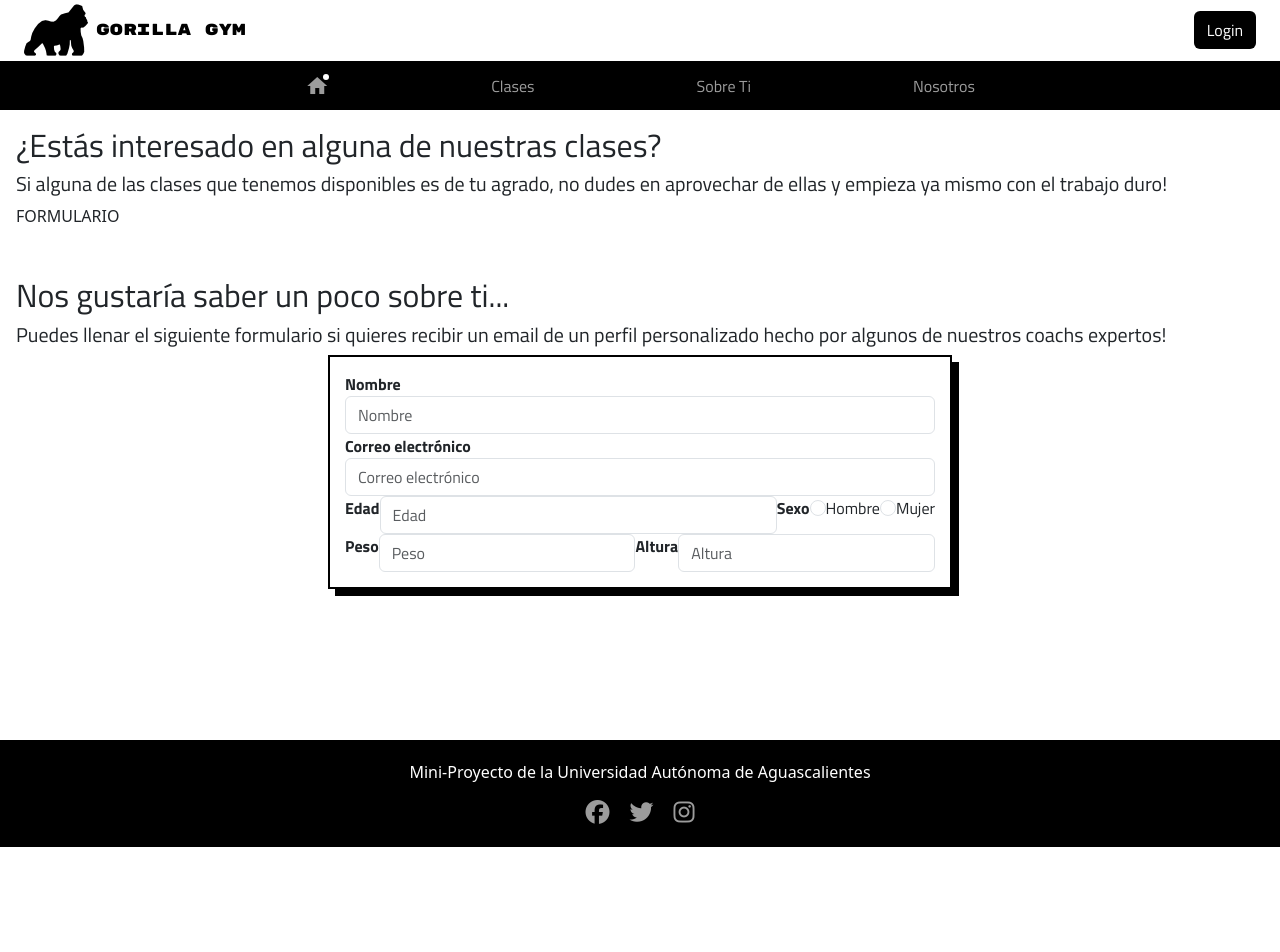
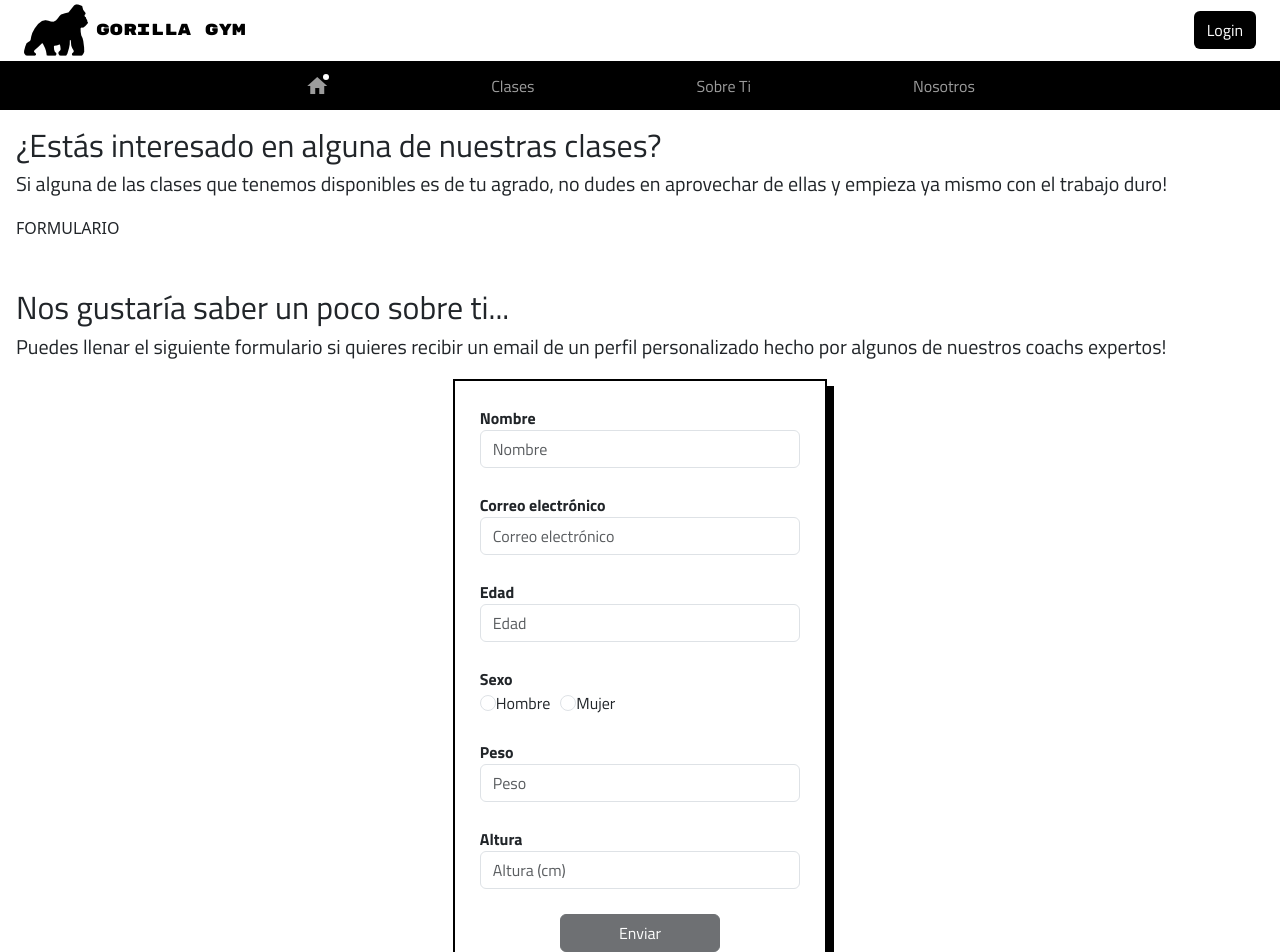
Before and after one commit to wachitorico69/miniproyecto-angular, an Angular app: page /sobreti in a window 1280 px wide. Shown: the top 952 px of the page. Before the commit the page ends 847 px from the top, so only its background shows below. Built offline with nearby package versions, Linux system fonts and the light colour scheme; a web font is replaced by a local one.

Commit message:
form template listo

```diff
--- a/package.json
+++ b/package.json
@@ -21,6 +21,7 @@
     "@angular/router": "^19.2.0",
     "bootstrap": "^5.3.3",
     "rxjs": "~7.8.0",
+    "sweetalert2": "^11.21.0",
     "tslib": "^2.3.0",
     "zone.js": "~0.15.0"
   },
--- a/src/app/sobreti/sobreti.component.css
+++ b/src/app/sobreti/sobreti.component.css
@@ -2,24 +2,41 @@
     font-family: "Titillium Web", sans-serif;
 }
 
+h5 {
+    margin-bottom: 20px;
+}
+
 .container {
     margin:auto;
-    width: 50%;
-    padding: 15px;
+    width: 30%;
+    height: 600px;
+    padding: 25px;
     box-shadow: 7px 7px black;
     border: 2px solid black;
 }
 
 .error {
     color: red;
-    font-size: smaller;
+    font-size: 12px;
 }
 
-.seccion1 {
-    display: flex;
-    flex-direction: row;
+.error-container {
+  min-height: 20px;
+  margin-bottom: 5px;
 }
-.seccion2 {
-    display: flex;
-    flex-direction: row;
+
+#mujer {
+    margin-left: 10px;
 }
+
+input[type='radio'] {
+    accent-color: #ff0000;
+}
+
+.raw {
+    text-align: center;
+}
+
+.btn {
+    width: 50%;
+}
--- a/src/app/sobreti/sobreti.component.html
+++ b/src/app/sobreti/sobreti.component.html
@@ -8,7 +8,7 @@ FORMULARIO
 <h5>Puedes llenar el siguiente formulario si quieres recibir un email de un perfil personalizado hecho por algunos de nuestros coachs expertos!</h5>
 
 <div class="container">
-    <form (ngSubmit)="submit()" #form="ngForm">
+    <form (ngSubmit)="submit(forma)" #forma="ngForm">
         <label for="nombre"><b>Nombre</b></label>
         <input
             type="text"
@@ -20,7 +20,7 @@ FORMULARIO
             class="form-control"
             required/>
 
-
+          <div class="error-container">
             @if (nombre.invalid && (nombre.dirty || nombre.touched)) {
               @if (nombre.errors?.['minlength']) {
                 <p class="error">Introduce un nombre con mínimo 5 caracteres</p>
@@ -29,6 +29,7 @@ FORMULARIO
                 <p class="error">Introduce un nombre</p>
               }
             }
+          </div>
 
 
         <label for="email"><b>Correo electrónico</b></label>
@@ -42,7 +43,7 @@ FORMULARIO
             pattern="^[a-zA-Z0-9._-]+@[a-zA-Z0-9](?:[a-zA-Z0-9-]{0,61}[a-zA-Z0-9])?(?:\.[a-zA-Z0-9](?:[a-zA-Z0-9-]{0,61}[a-zA-Z0-9])?)*$"
             required/>
 
-
+          <div class="error-container">
             @if (email.invalid && (email.dirty || email.touched)) {
               @if (email.errors?.['required']) {
                 <p class="error">Introduce un correo electrónico</p>
@@ -51,8 +52,9 @@ FORMULARIO
                 <p class="error">Introduce un correo electrónico con formato correcto (ej. arroba y .com)</p>
               }
             }
+          </div>
 
-        <div class="seccion1">
+
             <label for="edad"><b>Edad</b></label>
             <input
             type="number"
@@ -64,7 +66,7 @@ FORMULARIO
             class="form-control"
             required/>
 
-
+          <div class="error-container">
             @if (edad.invalid && (edad.dirty || edad.touched)) {
               @if (edad.errors?.['required']) {
                 <p class="error">Introduce un edad</p>
@@ -73,6 +75,7 @@ FORMULARIO
                 <p class="error">La edad mínima es 15</p>
               }
             }
+          </div>
 
             <label><b>Sexo</b></label><br>
             <input
@@ -96,9 +99,16 @@ FORMULARIO
             required
             />
             <label for="mujer" class="form-check-label">Mujer</label>
-        </div>
 
-        <div class="seccion2">
+          <div class="error-container">
+            @if (sexo.invalid && (sexo.dirty || sexo.touched)) {
+              @if (sexo.errors?.['required']) {
+                <p class="error">Selecciona un sexo</p>
+              }
+            }
+          </div>
+
+
             <label for="peso"><b>Peso</b></label>
             <input
             type="number"
@@ -107,38 +117,44 @@ FORMULARIO
             placeholder="Peso"
             name="peso"
             class="form-control"
+            min="30"
             required/>
 
-
-            @if (email.invalid && (email.dirty || email.touched)) {
-              @if (email.errors?.['required']) {
-                <p class="error">Introduce un correo electrónico válido</p>
+          <div class="error-container">
+            @if (peso.invalid && (peso.dirty || peso.touched)) {
+              @if (peso.errors?.['required']) {
+                <p class="error">Introduce un peso</p>
               }
-              @if (email.errors && email.errors?.['pattern']) {
-                <p class="error">Introduce un correo electrónico con formato correcto (ej. arroba y .com)</p>
+              @if (peso.errors && peso.errors?.['min']) {
+                <p class="error">El peso mínimo es de 30 kg</p>
               }
             }
+          </div>
 
             <label for="altura"><b>Altura</b></label>
             <input
             type="number"
             #altura="ngModel"
             [(ngModel)] = "perfil.altura"
-            placeholder="Altura"
+            placeholder="Altura (cm)"
             name="altura"
             class="form-control"
+            min="100"
             required/>
 
-
-            @if (email.invalid && (email.dirty || email.touched)) {
-              @if (email.errors?.['required']) {
-                <p class="error">Introduce un correo electrónico válido</p>
+          <div class="error-container">
+            @if (altura.invalid && (altura.dirty || altura.touched)) {
+              @if (altura.errors?.['required']) {
+                <p class="error">Introduce una altura</p>
               }
-              @if (email.errors && email.errors?.['pattern']) {
-                <p class="error">Introduce un correo electrónico con formato correcto (ej. arroba y .com)</p>
+              @if (altura.errors && altura.errors?.['min']) {
+                <p class="error">La altura mínima es de 100 cm</p>
               }
             }
-        </div>
+          </div>
+          <div class="raw">
+            <button type="submit" [disabled]="!forma.valid" class="btn btn-dark">Enviar</button>
+          </div>
 
     </form>
 </div>
--- a/src/app/sobreti/sobreti.component.ts
+++ b/src/app/sobreti/sobreti.component.ts
@@ -1,5 +1,6 @@
   import { Component } from '@angular/core';
-import { FormsModule } from '@angular/forms';
+  import { FormsModule, NgForm } from '@angular/forms';
+  import Swal from 'sweetalert2'
 
   interface perfilForm {
     nombre: string;
@@ -28,7 +29,19 @@ export class SobretiComponent {
 
     constructor() {}
 
-  submit() {
+    submit(form: NgForm) {
+      localStorage.setItem(this.perfil.email, JSON.stringify(this.perfil));
 
+      Swal.fire({
+        title: 'Buen trabajo!',
+        text: 'Recibirás tu perfil personalizado pronto en tu correo electrónico',
+        icon: 'success',
+        confirmButtonText: 'Aceptar',
+        confirmButtonColor: 'black',
+        color: 'black',
+        iconColor: 'black'
+      })
+
+      form.resetForm(); //para limpiar el form
     }
   }
```
Also changed, not shown: 1 other file (tests, documents, lock files or other folders). Lines whose indentation alone changed are shown as unchanged.
